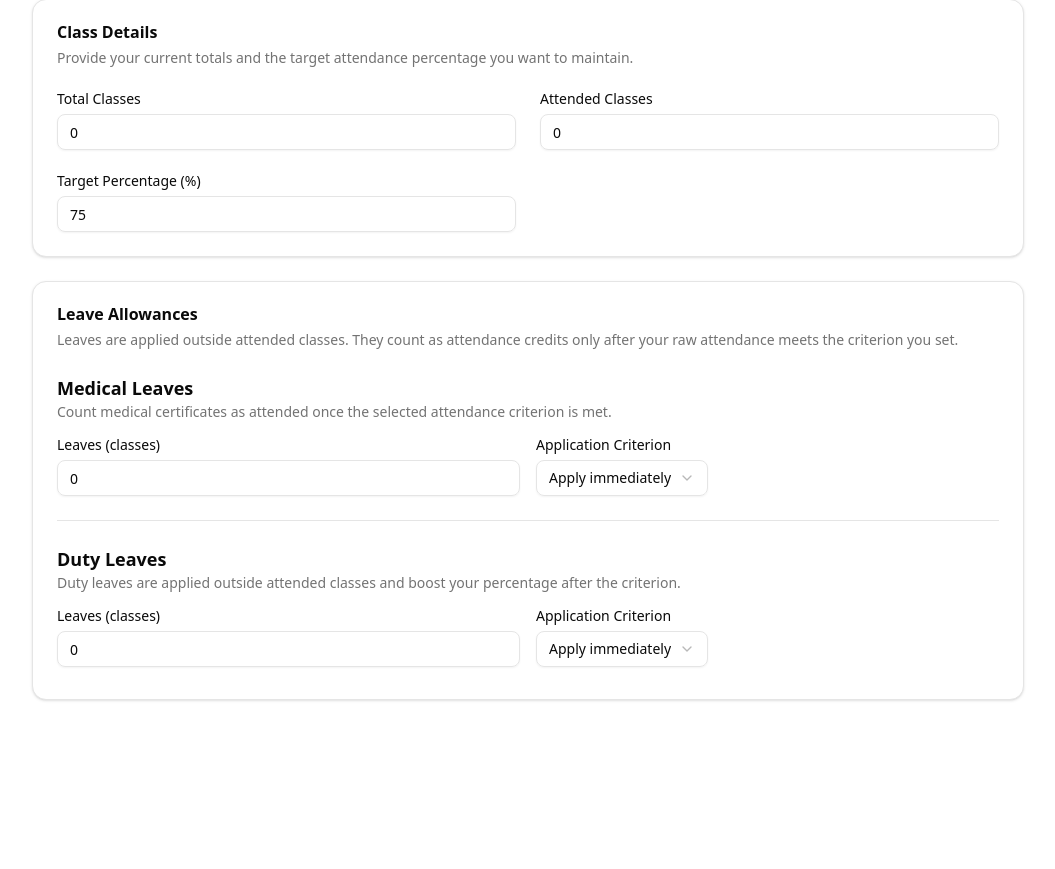
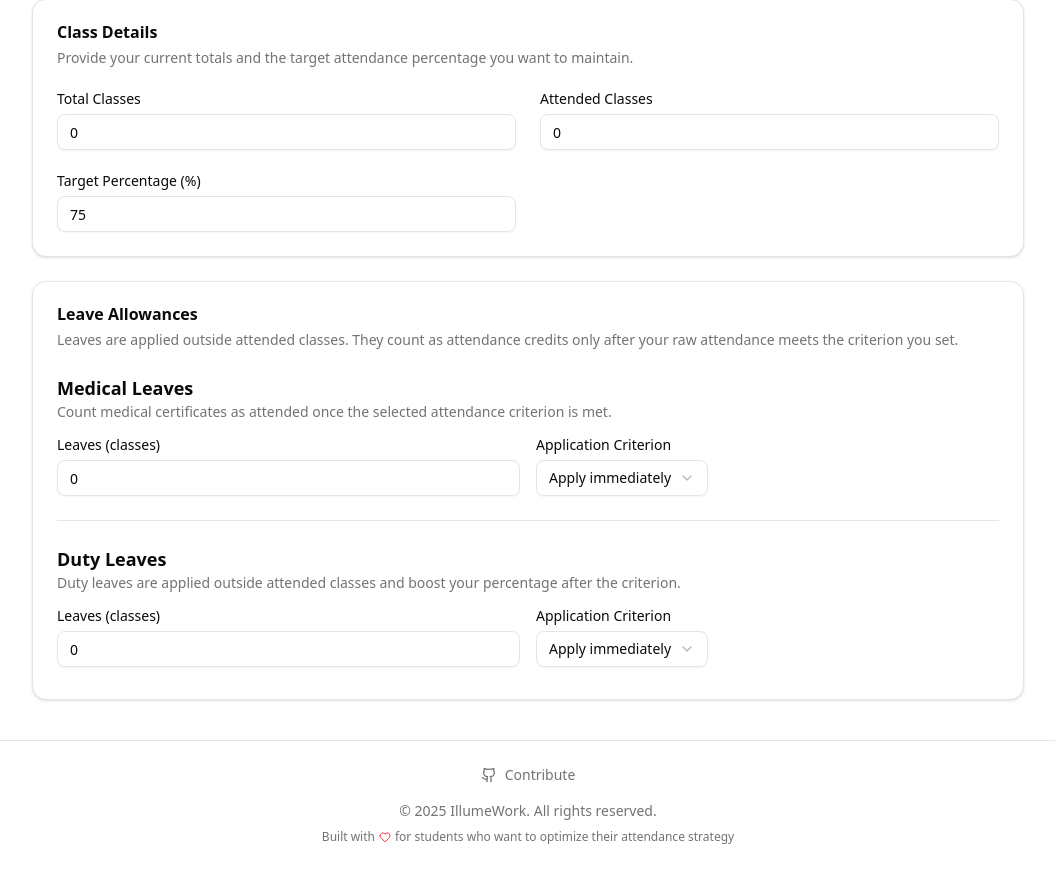
Before and after one commit to abhishekkapoorx/attend75, a Next.js app: page / in a window 1280 px wide. Shown: the part 270-1139 px from the top of the page, without its empty margins (112-1167 px from the left). Before the commit the page ends 1010 px from the top, so only its background shows below. Built offline with nearby package versions, Linux system fonts and the light colour scheme.

Commit message:
feat: enhance README with comprehensive attendance management features and add footer component to layout

```diff
--- a/app/layout.tsx
+++ b/app/layout.tsx
@@ -2,6 +2,7 @@ import type { Metadata } from "next";
 import { Geist, Geist_Mono } from "next/font/google";
 import "./globals.css";
 import Navbar from "@/components/navbar";
+import Footer from "@/components/footer";
 import { ThemeProvider } from "@/components/theme-provider";
 
 const geistSans = Geist({
@@ -35,10 +36,13 @@ export default function RootLayout({
           enableSystem
           disableTransitionOnChange
         >
-          <Navbar />
-          <main className="flex min-h-screen w-full max-w-7xl m-auto flex-row items-center justify-center bg-background text-foreground">
-            {children}
-          </main>
+          <div className="flex min-h-screen flex-col">
+            <Navbar />
+            <main className="flex-1 flex w-full max-w-7xl m-auto flex-row items-center justify-center bg-background text-foreground">
+              {children}
+            </main>
+            <Footer />
+          </div>
         </ThemeProvider>
       </body>
     </html>
--- /dev/null
+++ b/components/footer.tsx
@@ -0,0 +1,35 @@
+import { Github, Heart } from "lucide-react"
+import Link from "next/link"
+
+export default function Footer() {
+  return (
+    <footer className="border-t bg-background/95 backdrop-blur supports-[backdrop-filter]:bg-background/60">
+      <div className="container mx-auto px-4 py-6">
+        <div className="flex flex-col items-center justify-center space-y-4 text-center">
+          {/* Links Section */}
+          <div className="flex items-center space-x-6">
+            <Link
+              href="https://github.com/abhishekkapoorx/attend75"
+              target="_blank"
+              rel="noopener noreferrer"
+              className="flex items-center space-x-2 text-sm text-muted-foreground hover:text-foreground transition-colors"
+            >
+              <Github className="h-4 w-4" />
+              <span>Contribute</span>
+            </Link>
+          </div>
+
+          {/* Copyright Section */}
+          <div className="flex flex-col items-center space-y-2">
+            <p className="text-sm text-muted-foreground">
+              © 2025 IllumeWork. All rights reserved.
+            </p>
+            <p className="flex items-center text-xs text-muted-foreground">
+              Built with <Heart className="h-3 w-3 mx-1 text-red-500" /> for students who want to optimize their attendance strategy
+            </p>
+          </div>
+        </div>
+      </div>
+    </footer>
+  )
+}
```
Also changed, not shown: 1 other file (tests, documents, lock files or other folders).
